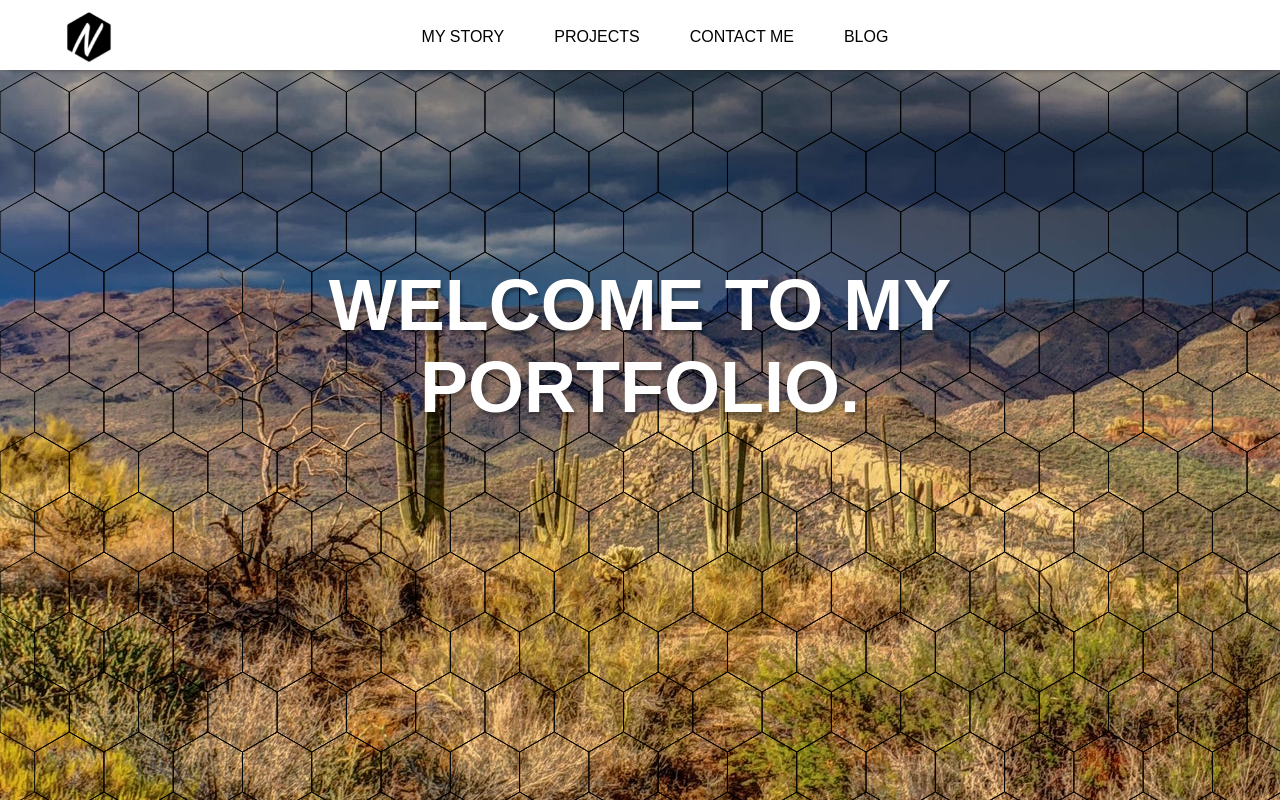
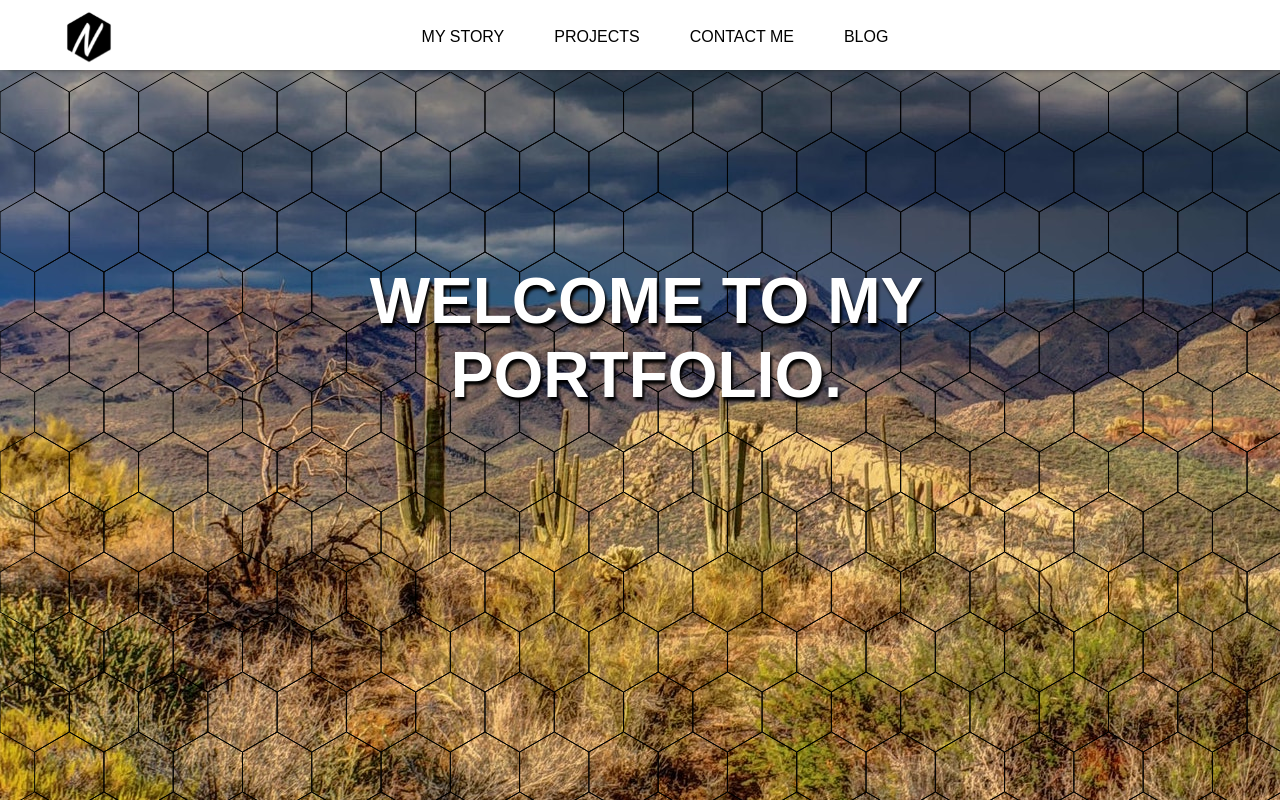
Before and after one commit to Gadget89/updated-portfolio, a React (Create React App) app: page / in a window 1280 px wide. Shown: the top 800 px of the page. Built offline with nearby package versions, Linux system fonts and the light colour scheme.

Commit message:
Changed landing text content styling to stand out from background image

```diff
--- a/src/Landing.js
+++ b/src/Landing.js
@@ -23,7 +23,7 @@ class Landing extends Component {
     var texts = [
       'Hello!',
       'Welcome to my portfolio.',
-      'Nicolas Roybal<br>Web developer'
+      'Nicolas Roybal<br>Web designer<br>and<br>developer'
     ];
     var time = 3500;
 
--- a/src/main.css
+++ b/src/main.css
@@ -178,8 +178,8 @@ li {
 /*Landing Styles*/
 .landing-hero-img {
   margin-top: -92px;
-  /*filter: grayscale(100%);
-  -webkit-filter: grayscale(0%);
+  /*filter: grayscale(100%);*/
+  /*-webkit-filter: grayscale(0%);
   -webkit-animation: colorSplash 15s;
   animation: colorSplash 15s;
   -webkit-animation-iteration-count: 1;
@@ -199,16 +199,16 @@ li {
 .landing-message p{
   color: white;
   display: block;
-  font-size: 4.5em;
+  font-size: 4em;
   font-weight: 600;
   left: 25%;
-  min-width: 50%;
+  min-width: 51%;
   margin: 0;
   right: 25%;
   position: absolute;
   text-align: center;
   text-transform: uppercase;
-  text-shadow: 2px 4px 3px rgba(0,0,0,0.3);
+  text-shadow: 2px 4px 3px black;
   top: 33%;
   z-index: 9;
 }
```
